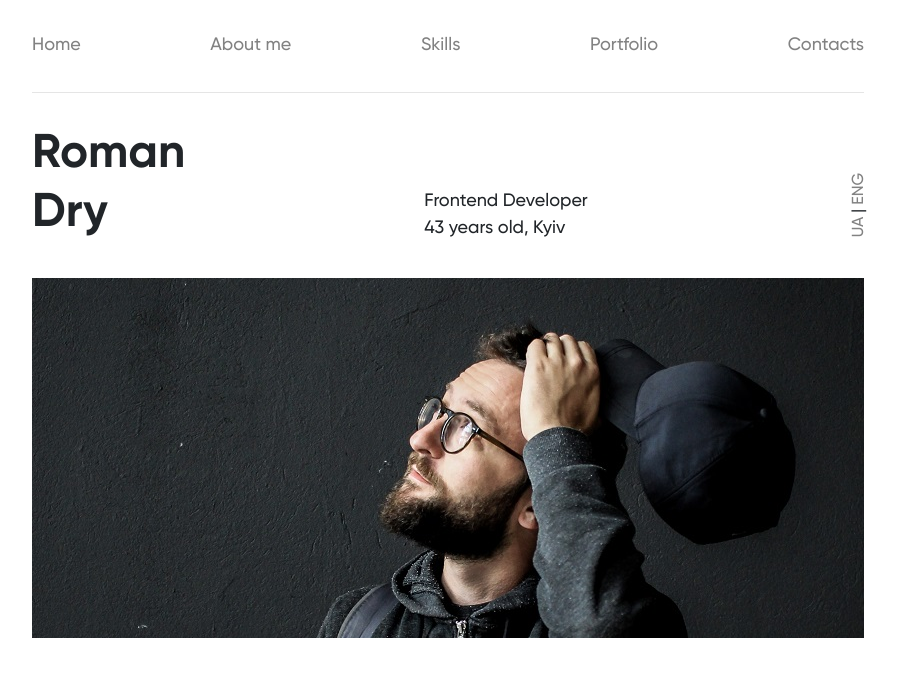
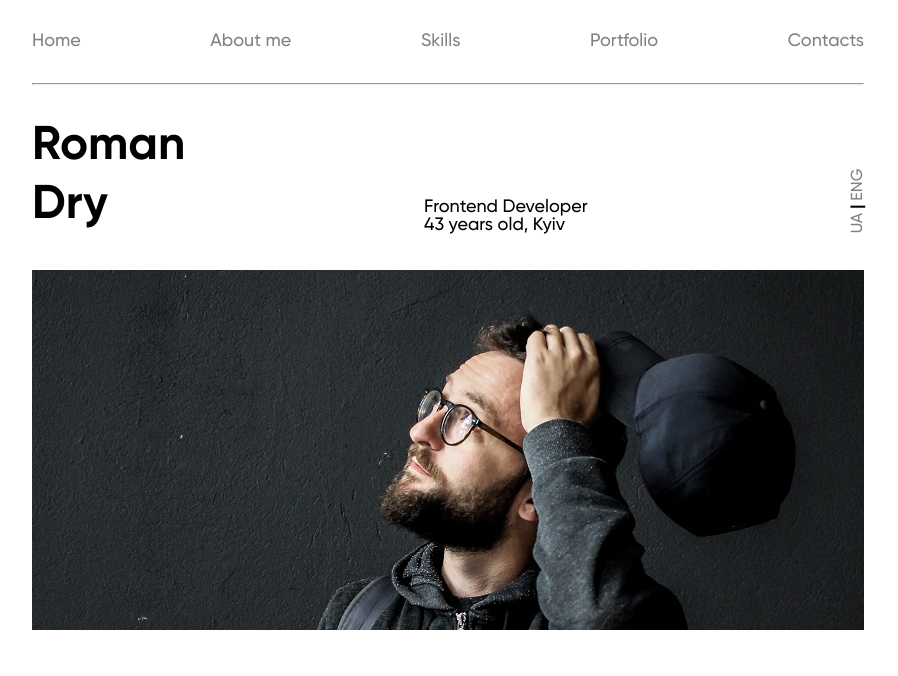
Before and after one commit to roman-dry/hw6_figma_fragment, a plain HTML site: page index.html in a window 1280 px wide. Shown: the whole page, without its empty margins (192-1090 px from the left). Drawn offline with nearby package versions, Linux system fonts and the light colour scheme.

Commit message:
first commit of second style

```diff
--- a/index.html
+++ b/index.html
@@ -4,14 +4,13 @@
 	<meta charset="UTF-8">
 	<meta http-equiv="X-UA-Compatible" content="IE=edge">
 	<meta name="viewport" content="width=device-width, initial-scale=1.0">
-	<title>Figma Portfolio Fragment</title>
+	<title>Figma Portfolio Fragment without Bootstap4</title>
 	<link rel="stylesheet" href="https://cdn.jsdelivr.net/npm/reset-css@5.0.1/reset.min.css">
-	<link rel="stylesheet" href="https://cdn.jsdelivr.net/npm/bootstrap@4.6.2/dist/css/bootstrap.min.css">
 	<link rel="stylesheet" href="./style.css">
 </head>
 <body>
-	<div class="container p-0">
-		<div class="header d-flex justify-content-between form-inline">
+	<div class="container">
+		<div class="header">
 			<div>
 				<a href="" alt="Home" title="Home" target="_blank">Home</a>
 			</div>
@@ -29,7 +28,7 @@
 			</div>
 		</div>
 		<hr>
-		<div class="description d-flex justify-content-between align-items-end form-inline">
+		<div class="description">
 			<div class="name">
 				Roman<br>
 				Dry
@@ -39,7 +38,7 @@
 				43 years old, Kyiv
 			</div>
 			<div class="language">
-				<a href="" target="_self">UA</a> <span class="b">|</span> <a href="" target="_self"> ENG </a>
+				<a href="" target="_self">UA</a> <span class="slash">|</span> <a href="" target="_self"> ENG </a>
 			</div>
 		</div>
 		<div class="image"></div>
--- a/style.css
+++ b/style.css
@@ -14,17 +14,24 @@ html, body {
 	background-color: white;
 	font-family: Gilroy;
 	font-weight: normal;
+	box-sizing: border-box;
 }
 .container {
 	width: 65%;
 	min-width: 19rem;
+	margin: 0 auto;
+	padding: 0;
 }
 
 .header {
+	width: 100%;
 	padding: 1.8rem 0;
+	display: flex;
+	justify-content: space-between;
 }
 a {
 	color: #828282;
+	text-decoration: none;
 }
 a:hover, a:focus, a:active {
 	text-decoration: none;
@@ -36,8 +43,12 @@ hr {
 }
 
 .description {
+	width: 100%;
 	margin-top: 1.8rem;
 	margin-bottom: 2rem;
+	display: flex;
+	justify-content: space-between;
+	align-items: flex-end;
 }
 .name {
 	font-size: 2.63rem;
@@ -49,6 +60,9 @@ hr {
 	margin-right: -1.5rem;
    margin-bottom: 1.4rem;
 	font-size: .89rem;
+}
+.slash {
+	font-weight: bold;
 }
 
 .image {
```
